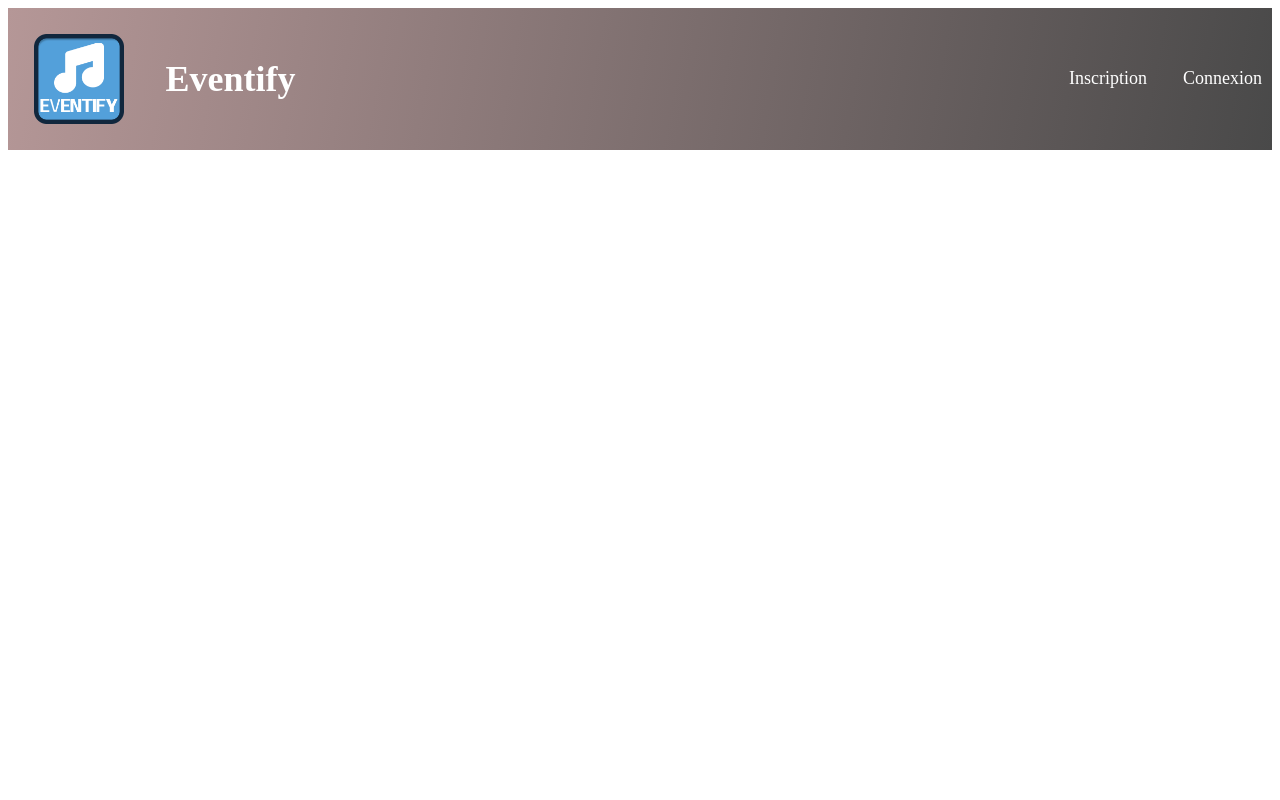
After one commit to EmilPhOniX/Eventify, a Symfony app: template templates/includes/header.html.twig in a window 1280 px wide. The commit adds this page. Run offline with Twig, Linux system fonts and the light colour scheme; the template is opened without the code that fills it, so the values that code supplies are empty; style sheets or scripts are compiled from the project's sources; some libraries are stand-ins or nearby versions.

Commit message:
Ajout des éléments concernant le header et le footer avec leurs styles

```diff
--- a/assets/styles/app.css
+++ b/assets/styles/app.css
@@ -1,3 +1,5 @@
 body {
     background-color: skyblue;
+    margin: 0;
+    font-family: "Fira Sans", sans-serif;
 }
--- /dev/null
+++ b/assets/styles/header.css
@@ -0,0 +1,37 @@
+header {
+    display: flex;
+    flex-direction: row;
+    background: linear-gradient(100deg, #b59797, #494949);
+    justify-content: space-between;
+}
+
+#start, #end {
+    display: flex;
+    flex-direction: row;
+    align-items: center;
+    font-size: 18px;
+    gap: 2vh;
+}
+
+header img {
+    margin: 2vh;
+    width: 7vw;
+    height: 7vw;
+}
+
+header h1 {
+    color: white;
+}
+
+header a {
+    display: inline-block;
+    text-decoration: none;
+    color: white;
+    padding: 5px;
+    margin: 5px;
+    transition: color 0.4s, background-color 0.4s, transform 0.4s, box-shadow 0.5s;
+}
+
+header a:hover {
+    transform: scale(1.1);
+}
--- /dev/null
+++ b/templates/includes/header.html.twig
@@ -0,0 +1,13 @@
+<header>
+    <link rel="stylesheet" href="{{ asset('styles/header.css') }}">
+
+    <div id="start">
+        <a href="{{ path('app_homepage') }}"><img src="{{ asset('Logo-eventify.png') }}" alt="LogoEventify"></a>
+        <h1>Eventify</h1>
+    </div>
+
+    <div id="end">
+        <a href='inscription.php'>Inscription</a>
+        <a href='connexion.php'>Connexion</a>
+    </div>
+</header>
```
Also changed, not shown: assets/styles/footer.css (added, +26 -0 lines), src/Controller/HomepageController.php (added, +18 -0 lines), templates/base.html.twig (+7 -2 lines), templates/homepage/index.html.twig (added, +20 -0 lines), templates/includes/footer.html.twig (added, +14 -0 lines), public/Logo-eventify.png (added).
